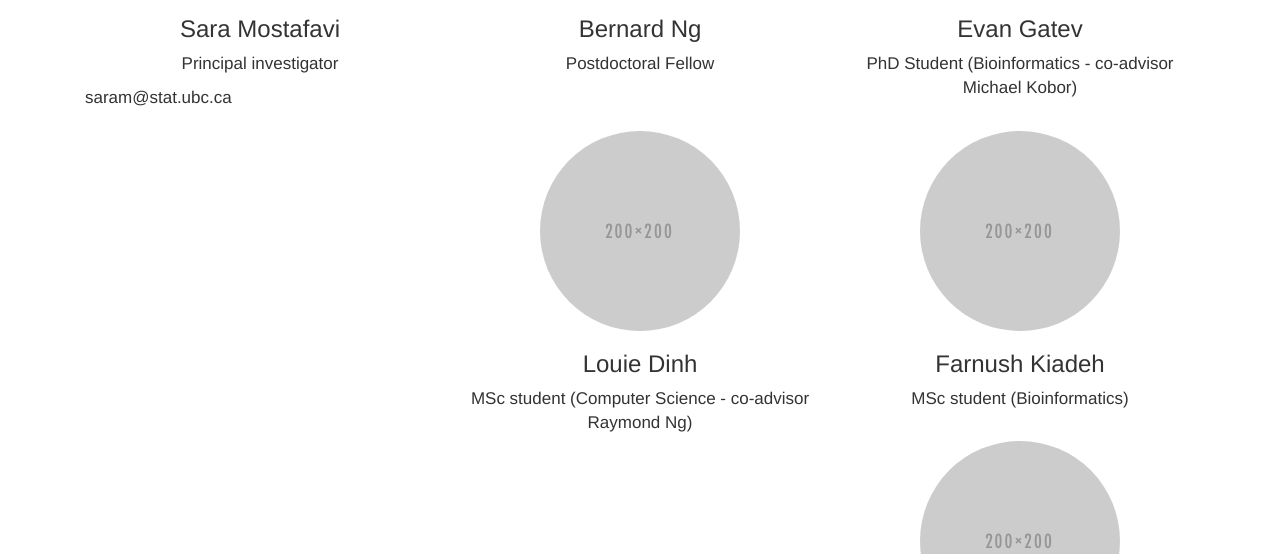
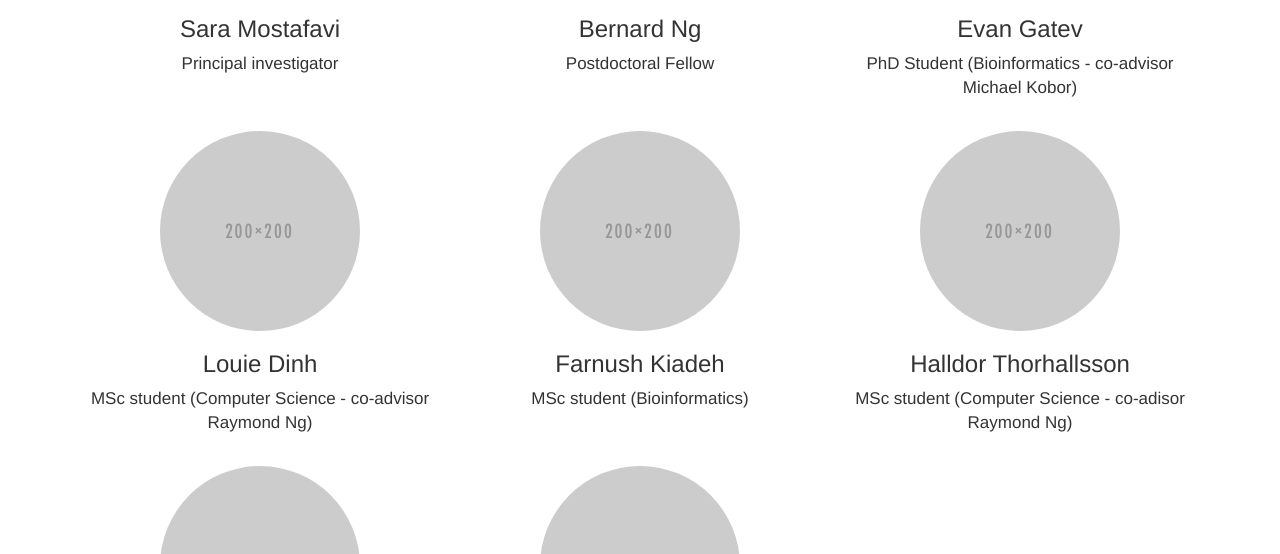
Before and after one commit to saramostafavi/saramostafavi.github.io, a Jekyll site: the page built from people.html, in a window 1280 px wide and 900 px high, cut to the strip 346-900 px from the top of the window. Built offline with Jekyll 4.4.1, drawn with Linux system fonts in a browser that asks for light colours; nearby versions of some CDN libraries; a style sheet for code colours, icons or effects is not loaded.

Commit message:
Update people.html

```diff
--- a/people.html
+++ b/people.html
@@ -15,8 +15,6 @@
 
             <h3 class="person-role">{{ person.name }}</h3>
             <p class="person-role">{{ person.role }}</p>
-            <p class="person-email">{{ person.email }}</p>
-
         </div>
 
         {% endfor %}
```
